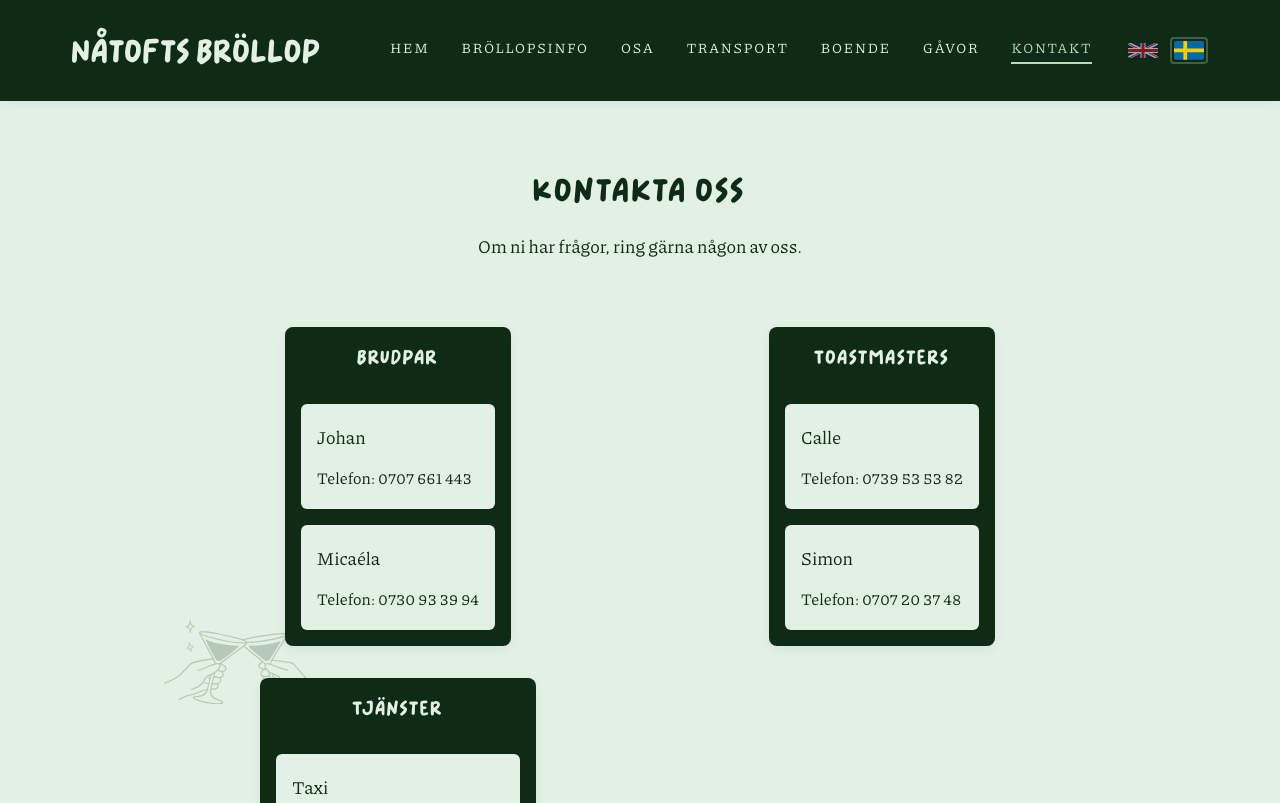
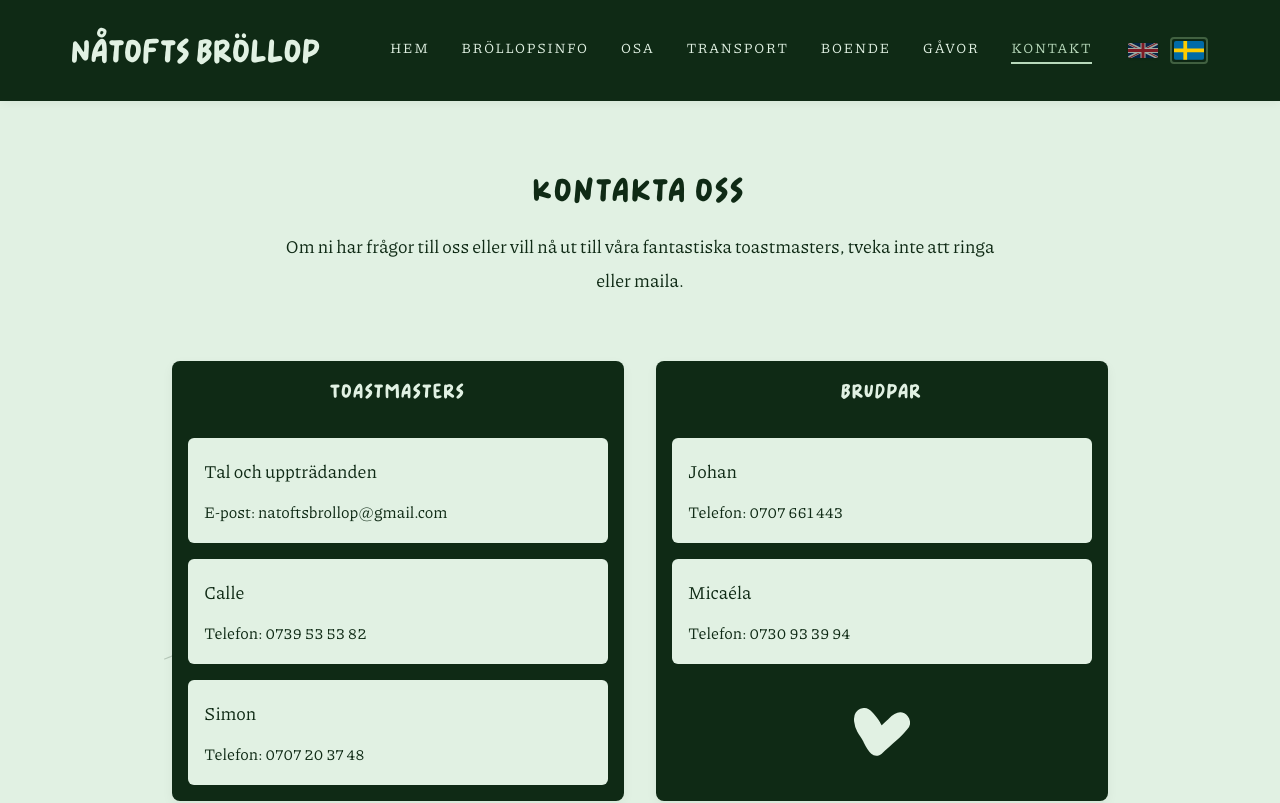
Before and after one commit to 2toft/wedding-site, a Vue app: page /contact in a window 1280 px wide. Shown: the top 803 px of the page. Built offline with nearby package versions, Linux system fonts and the light colour scheme.

Commit message:
feat: enhance contact section with email support and improved toastmaster details

```diff
--- a/src/locales/en.json
+++ b/src/locales/en.json
@@ -158,8 +158,9 @@
   },
   "contact": {
     "title": "Contact Us",
-    "intro": "If you have questions, please call one of us.",
+    "intro": "If you have questions for us or want to reach out to our amazing toastmasters, don't hesitate to call or email.",
     "phone": "Phone",
+    "email": "Email",
     "coupleTitle": "Bride & Groom",
     "toastmastersTitle": "Toastmasters",
     "servicesTitle": "Services",
@@ -167,6 +168,7 @@
     "bride": "Micaéla",
     "toastmasterCalle": "Calle",
     "toastmasterSimon": "Simon",
+    "toastmasterEmail": "Speeches & performances",
     "taxiService": "Taxi service",
     "markabTaxi": "Markab taxi",
     "mjolbyTaxi": "Mjölby taxis",
--- a/src/locales/sv.json
+++ b/src/locales/sv.json
@@ -157,8 +157,9 @@
   },
   "contact": {
     "title": "Kontakta oss",
-    "intro": "Om ni har frågor, ring gärna någon av oss.",
+    "intro": "Om ni har frågor till oss eller vill nå ut till våra fantastiska toastmasters, tveka inte att ringa eller maila.",
     "phone": "Telefon",
+    "email": "E-post",
     "coupleTitle": "Brudpar",
     "toastmastersTitle": "Toastmasters",
     "servicesTitle": "Tjänster",
@@ -166,6 +167,7 @@
     "bride": "Micaéla",
     "toastmasterCalle": "Calle",
     "toastmasterSimon": "Simon",
+    "toastmasterEmail": "Tal och uppträdanden",
     "taxiService": "Taxi",
     "markabTaxi": "Markab taxi",
     "mjolbyTaxi": "Mjölby taxis",
--- a/src/views/ContactView.vue
+++ b/src/views/ContactView.vue
@@ -14,7 +14,10 @@
       <div
         v-for="group in contactGroups"
         :key="group.titleKey"
-        class="contact-group"
+        :class="[
+          'contact-group',
+          { 'contact-group-couple': group.titleKey === 'contact.coupleTitle' },
+        ]"
       >
         <h3>{{ $t(group.titleKey) }}</h3>
 
@@ -31,6 +34,13 @@
               class="phone-link"
             >
               {{ $t("contact.phone") }}: {{ person.phoneDisplay }}
+            </a>
+            <a
+              v-else-if="person.emailHref"
+              :href="`mailto:${person.emailHref}`"
+              class="phone-link"
+            >
+              {{ $t("contact.email") }}: {{ person.emailDisplay }}
             </a>
             <p v-else-if="person.phoneDisplay" class="phone-text">
               {{ $t("contact.phone") }}: {{ person.phoneDisplay }}
@@ -50,6 +60,18 @@
             </ul>
           </div>
         </div>
+
+        <div
+          v-if="group.titleKey === 'contact.coupleTitle'"
+          class="couple-heart-wrap"
+        >
+          <img
+            class="couple-heart"
+            src="/illustrations/heart.svg"
+            alt=""
+            aria-hidden="true"
+          />
+        </div>
       </div>
     </div>
   </div>
@@ -57,6 +79,26 @@
 
 <script setup>
 const contactGroups = [
+  {
+    titleKey: "contact.toastmastersTitle",
+    people: [
+      {
+        nameKey: "contact.toastmasterEmail",
+        emailDisplay: "natoftsbrollop@gmail.com",
+        emailHref: "natoftsbrollop@gmail.com",
+      },
+      {
+        nameKey: "contact.toastmasterCalle",
+        phoneDisplay: "0739 53 53 82",
+        phoneHref: "0739535382",
+      },
+      {
+        nameKey: "contact.toastmasterSimon",
+        phoneDisplay: "0707 20 37 48",
+        phoneHref: "0707203748",
+      },
+    ],
+  },
   {
     titleKey: "contact.coupleTitle",
     people: [
@@ -69,21 +111,6 @@ const contactGroups = [
         nameKey: "contact.bride",
         phoneDisplay: "0730 93 39 94",
         phoneHref: "0730093394",
-      },
-    ],
-  },
-  {
-    titleKey: "contact.toastmastersTitle",
-    people: [
-      {
-        nameKey: "contact.toastmasterCalle",
-        phoneDisplay: "0739 53 53 82",
-        phoneHref: "0739535382",
-      },
-      {
-        nameKey: "contact.toastmasterSimon",
-        phoneDisplay: "0707 20 37 48",
-        phoneHref: "0707203748",
       },
     ],
   },
@@ -145,7 +172,7 @@ const contactGroups = [
 
   .side-art-left {
     left: clamp(8px, 2vw, 24px);
-    top: 50%;
+    top: 42%;
     transform: translateY(-50%);
     width: clamp(110px, 16vw, 150px);
   }
@@ -174,11 +201,14 @@ const contactGroups = [
 
 .contact-group {
   background: $color-dark-green;
+  width: 100%;
   padding: 1rem;
   border-radius: 8px;
   box-shadow: 0 4px 12px rgba(0, 0, 0, 0.05);
   text-align: left;
-  margin: 0 auto;
+  margin: 0;
+  display: flex;
+  flex-direction: column;
 
   h3 {
     margin-bottom: $spacing-md;
@@ -189,10 +219,30 @@ const contactGroups = [
 
 .contact-list {
   display: grid;
+  width: 100%;
   gap: $spacing-sm;
 }
 
+.couple-heart-wrap {
+  display: flex;
+  justify-content: center;
+  margin-top: $spacing-sm;
+}
+
+.contact-group-couple .couple-heart-wrap {
+  flex: 1;
+  align-items: center;
+}
+
+.couple-heart {
+  display: block;
+  width: clamp(38px, 6vw, 56px);
+  height: auto;
+}
+
 .contact-item {
+  width: 100%;
+  box-sizing: border-box;
   border-radius: 6px;
   padding: $spacing-sm;
   background: $color-light-green;
```
